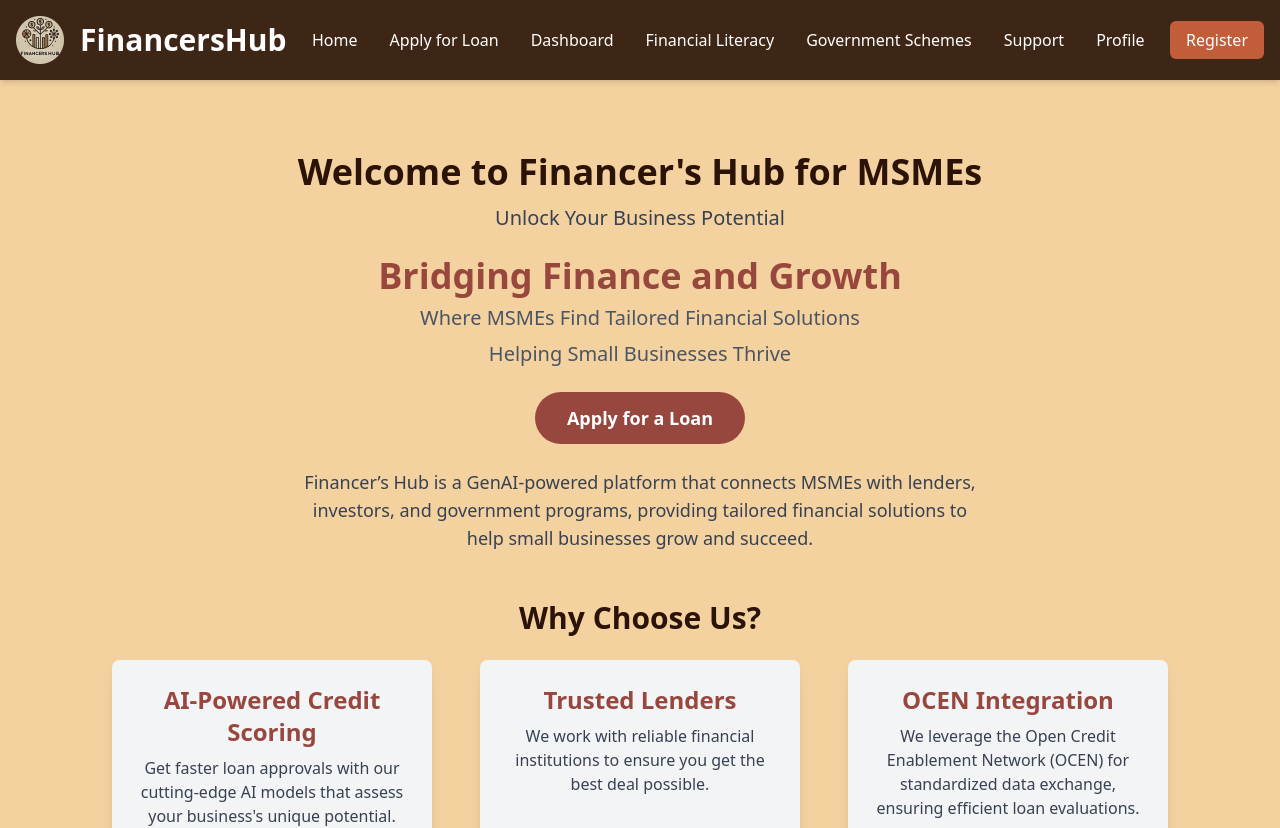
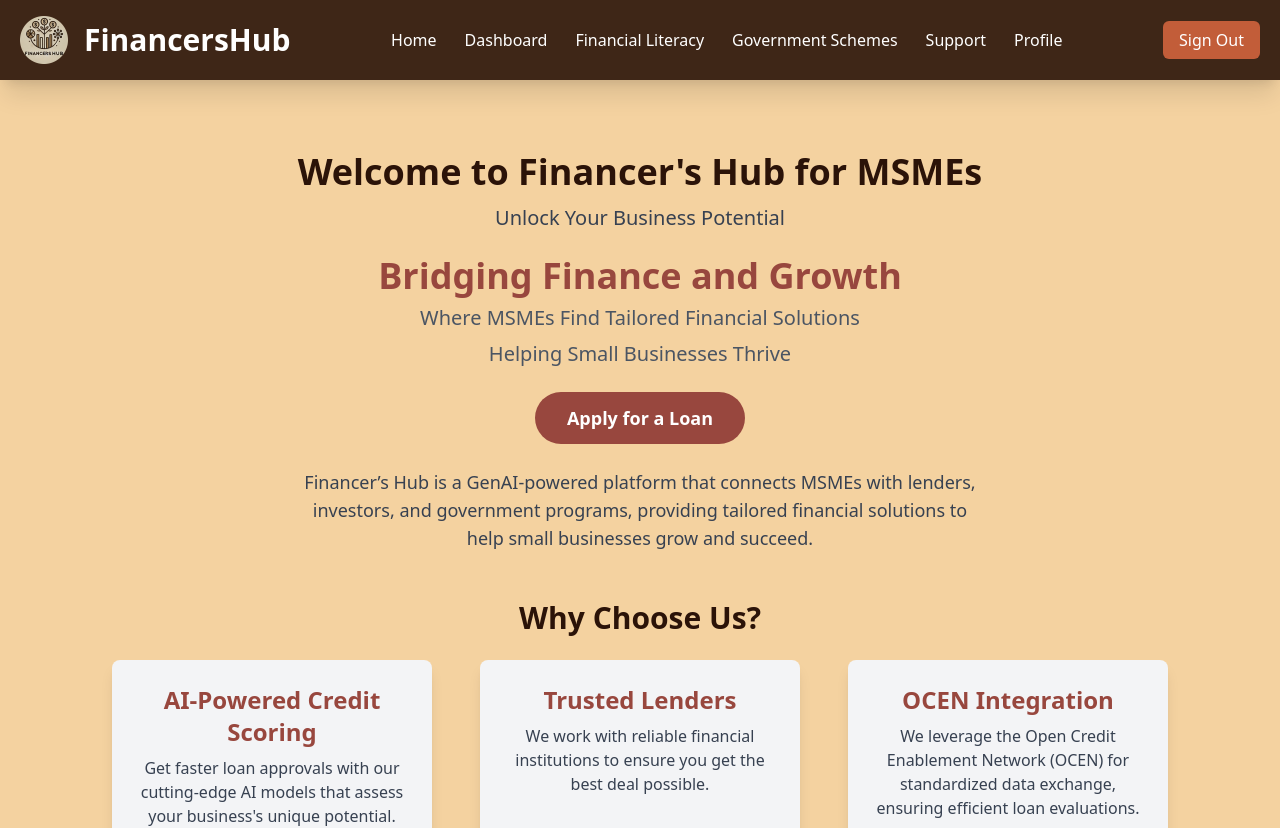
Before and after one commit to NaynaBisht/Financers-Hub, a React (Create React App) app in the folder client/: page /msme in a window 1280 px wide. Shown: the top 828 px of the page. Built offline with nearby package versions, Linux system fonts and the light colour scheme.

Commit message:
navbar updated

```diff
--- a/client/public/styles.css
+++ b/client/public/styles.css
@@ -4,6 +4,3 @@
     margin: 0;
     padding: 0;
 }
-.text-center {
-    min-height: 100vh; /* Ensure the content takes full height */
-}
--- a/client/src/components/NavbarMSME.js
+++ b/client/src/components/NavbarMSME.js
@@ -9,8 +9,9 @@ const NavbarMSME = () => {
   };
 
   return (
-    <nav className="bg-[#2B1308] bg-opacity-90 py-4 shadow-md">
-      <div className="container mx-auto flex justify-between items-center px-4">
+    <nav className="bg-[#2B1308] bg-opacity-90 py-4 px-3 shadow-xl">
+      <div className="container mx-auto flex justify-between items-center px-2">
+
         <div className="flex items-center space-x-4">
           <img src="/images/logo.png" alt="FinancersHub Logo" className="w-12 h-12" />
           <h1 className="text-3xl text-white font-bold">FinancersHub</h1>
@@ -25,18 +26,18 @@ const NavbarMSME = () => {
           </button>
         </div>
 
-        <ul className={`hidden md:flex space-x-8 text-white`}>
-          <li><Link to="/">Home</Link></li>
-          <li><Link to="/apply-loan">Apply for Loan</Link></li>
-          <li><Link to="/dashboard">Dashboard</Link></li>
-          <li><Link to="/financial-literacy">Financial Literacy</Link></li>
-          <li><Link to="/government-schemes">Government Schemes</Link></li>
-          <li><Link to="/support">Support</Link></li>
-          <li><Link to="/profile">Profile</Link></li>
+        <ul className={`hidden md:flex space-x-7 text-white`}>
+          <li><Link to="/msme">Home</Link></li>
+          {/* <li><Link to="/ApplyLoan">Apply for Loan</Link></li> */}
+          <li><Link to="/Dashboard">Dashboard</Link></li>
+          <li><Link to="/FinancialLiteracy">Financial Literacy</Link></li>
+          <li><Link to="/GovSchemes">Government Schemes</Link></li>
+          <li><Link to="/Support">Support</Link></li>
+          <li><Link to="/Profile">Profile</Link></li>
         </ul>
 
         <div className="hidden md:block">
-          <a href="register.html" className="bg-[#C25D39] text-white px-4 py-2 rounded-md hover:bg-[#A13A28]">Register</a>
+          <a href="register.html" className="bg-[#C25D39] text-white px-4 py-2 rounded-md hover:bg-[#A13A28]">Sign Out</a>
         </div>
       </div>
 
@@ -45,13 +46,13 @@ const NavbarMSME = () => {
         <div className="md:hidden">
           <ul className="bg-[#2B1308] bg-opacity-90 text-white">
             <li><Link to="/" className="block px-4 py-2">Home</Link></li>
-            <li><Link to="/apply-loan" className="block px-4 py-2">Apply for Loan</Link></li>
-            <li><Link to="/dashboard" className="block px-4 py-2">Dashboard</Link></li>
-            <li><Link to="/financial-literacy" className="block px-4 py-2">Financial Literacy</Link></li>
-            <li><Link to="/government-schemes" className="block px-4 py-2">Government Schemes</Link></li>
-            <li><Link to="/support" className="block px-4 py-2">Support</Link></li>
-            <li><Link to="/profile" className="block px-4 py-2">Profile</Link></li>
-            <li><Link to="register.html" className="block px-4 py-2 bg-[#C25D39] text-white rounded-md hover:bg-[#A13A28]">Register</Link></li>
+            {/* <li><Link to="/ApplyLoan" className="block px-4 py-2">Apply for Loan</Link></li> */}
+            <li><Link to="/Dashboard" className="block px-4 py-2">Dashboard</Link></li>
+            <li><Link to="/FinancialLiteracy" className="block px-4 py-2">Financial Literacy</Link></li>
+            <li><Link to="/GovSchemes" className="block px-4 py-2">Government Schemes</Link></li>
+            <li><Link to="/Support" className="block px-4 py-2">Support</Link></li>
+            <li><Link to="/Profile" className="block px-4 py-2">Profile</Link></li>
+            <li><Link to="register.html" className="block px-4 py-2 bg-[#C25D39] text-white rounded-md hover:bg-[#A13A28]">Sign Out</Link></li>
           </ul>
         </div>
       )}
```
